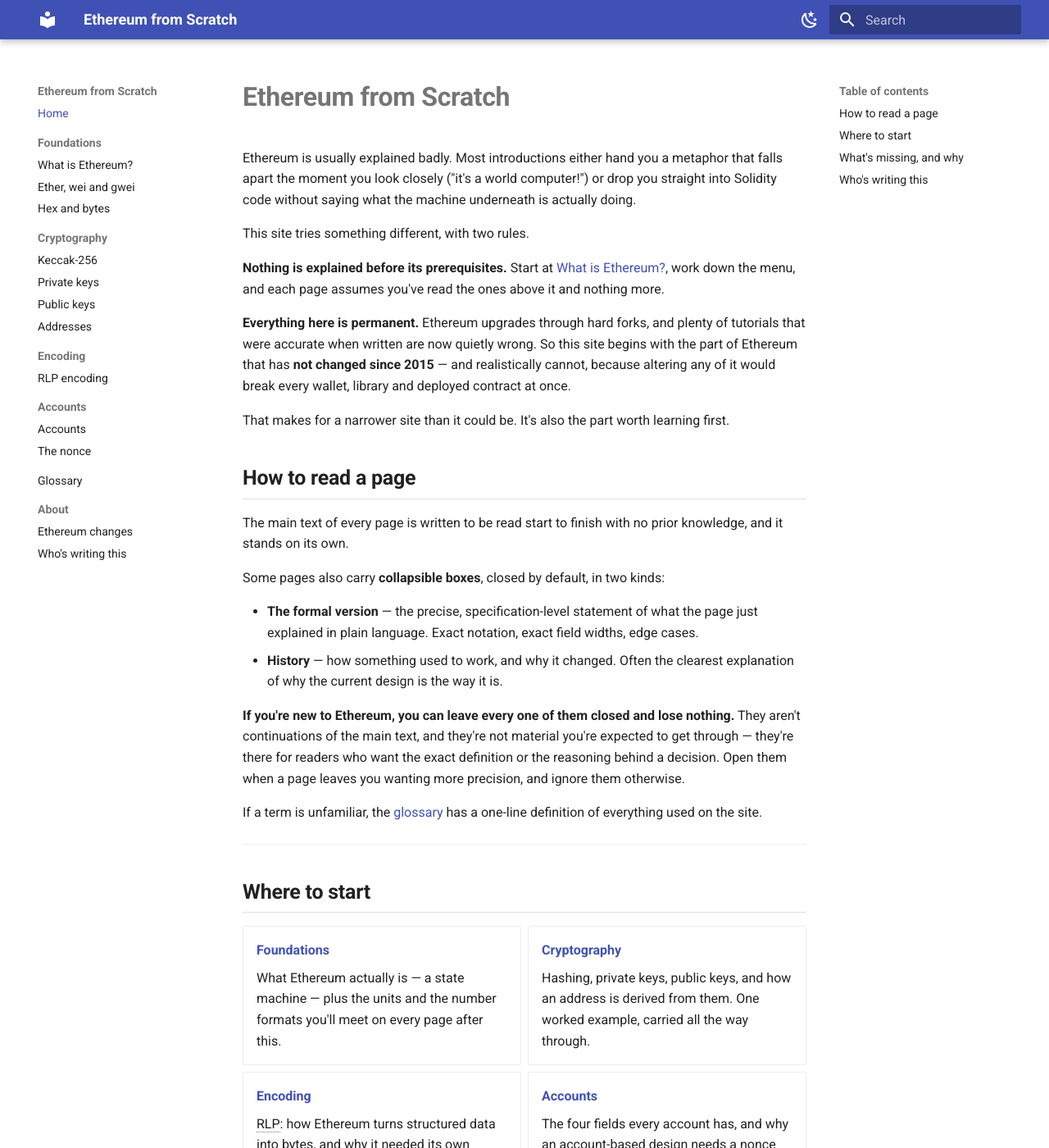
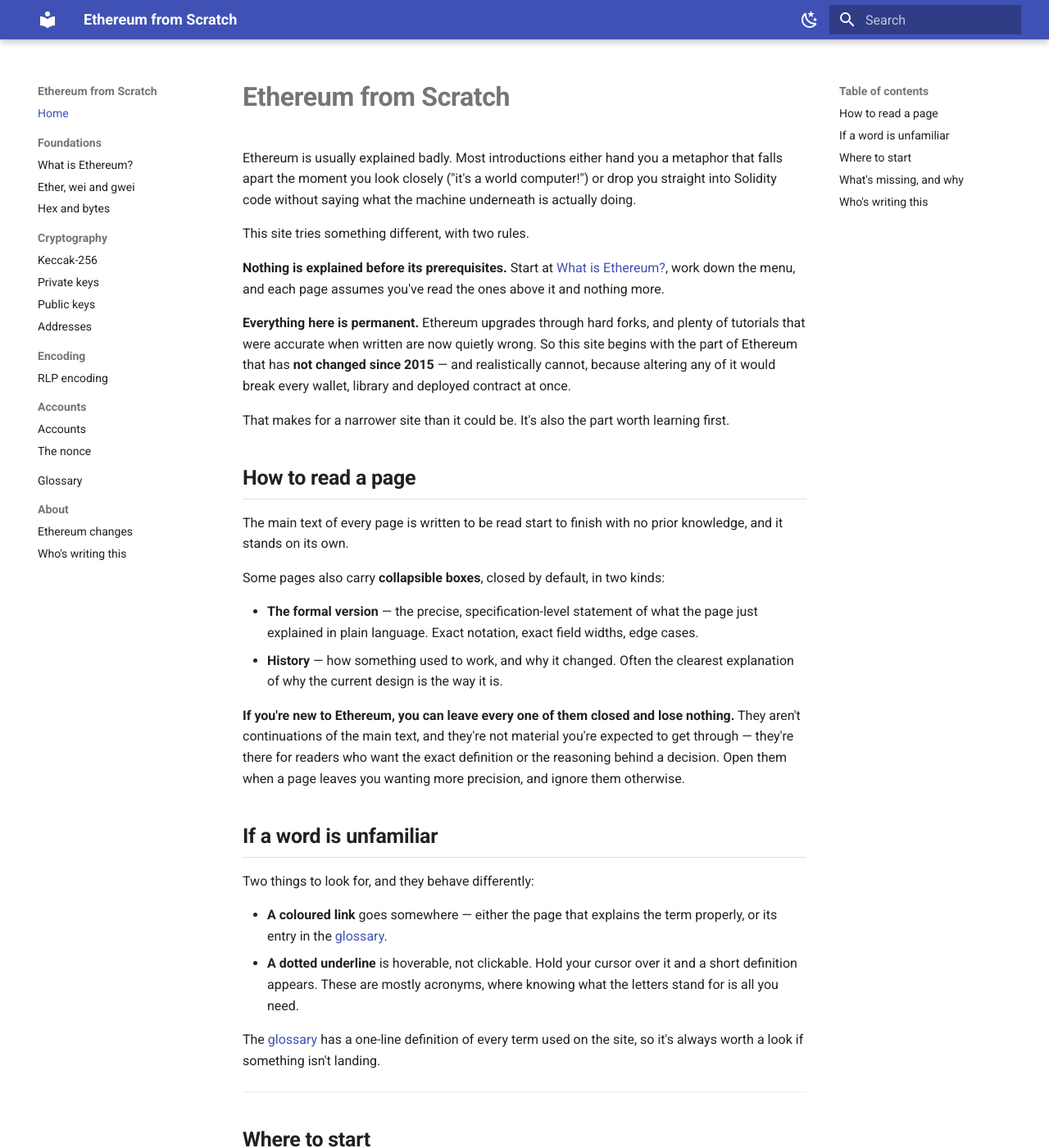
Before and after one commit to davide-stocco/ethereum-from-scratch, an MkDocs documentation site: the page built from docs/index.md, in a window 1280 px wide and 1400 px high. Shown: the whole window at 82% size. Built offline with MkDocs 1.6.1 and Material for MkDocs 9.7.7, drawn with Linux system fonts in a browser that asks for light colours.

Commit message:
Make glossary terms clickable, not just hoverable
Script and Yellow Paper were <abbr> elements — hover-only tooltips —
while block, gas and oracle were real links. Nothing told a reader
which was which, so a dotted-underlined term invited a click that did
nothing.

- Link Script, Yellow Paper, Turing-complete and state root to their
  glossary entries, and nonce to its own page
- Style abbr distinctly: dotted underline in body colour with a help
  cursor, never the link colour. Coloured text is clickable, dotted
  text is hoverable.
- Say so on the homepage, under 'If a word is unfamiliar'

Terms the page defines in place (determinism, UTXO, receipt, Beacon
Chain) stay unlinked — sending a reader to a one-line glossary entry
for something just explained at length is worse than no link.

```diff
--- a/docs/index.md
+++ b/docs/index.md
@@ -25,7 +25,14 @@ Some pages also carry **collapsible boxes**, closed by default, in two kinds:
 
 **If you're new to Ethereum, you can leave every one of them closed and lose nothing.** They aren't continuations of the main text, and they're not material you're expected to get through — they're there for readers who want the exact definition or the reasoning behind a decision. Open them when a page leaves you wanting more precision, and ignore them otherwise.
 
-If a term is unfamiliar, the [glossary](glossary.md) has a one-line definition of everything used on the site.
+## If a word is unfamiliar
+
+Two things to look for, and they behave differently:
+
+- **A coloured link** goes somewhere — either the page that explains the term properly, or its entry in the [glossary](glossary.md).
+- **A dotted underline** is hoverable, not clickable. Hold your cursor over it and a short definition appears. These are mostly acronyms, where knowing what the letters stand for is all you need.
+
+The [glossary](glossary.md) has a one-line definition of every term used on the site, so it's always worth a look if something isn't landing.
 
 ---
 
--- a/docs/stylesheets/extra.css
+++ b/docs/stylesheets/extra.css
@@ -36,6 +36,32 @@
 }
 
 /* ---------------------------------------------------------------------------
+   Tooltip terms vs. links
+   ---------------------------------------------------------------------------
+   Two different things look similar by default, and readers try clicking both:
+     - an <abbr> shows a definition on HOVER and goes nowhere
+     - a link GOES somewhere
+   So give abbr a faint dotted underline in the body text colour and a help
+   cursor, and never the link colour. The rule: coloured text is clickable,
+   dotted text is hoverable.
+   --------------------------------------------------------------------------- */
+
+.md-typeset abbr {
+  text-decoration: none;
+  border-bottom: 1px dotted currentColor;
+  cursor: help;
+  color: inherit;
+  opacity: 0.95;
+}
+
+/* An abbr inside a link is a linked term that also has a tooltip — let the
+   link's own styling win so it doesn't read as two different things. */
+.md-typeset a abbr {
+  border-bottom: none;
+  cursor: pointer;
+}
+
+/* ---------------------------------------------------------------------------
    Sources sections
    ---------------------------------------------------------------------------
    Each page ends with its references. Set them slightly smaller and looser
```
Also changed, not shown: docs/foundations/what-is-ethereum.md (+7 -6 lines).
